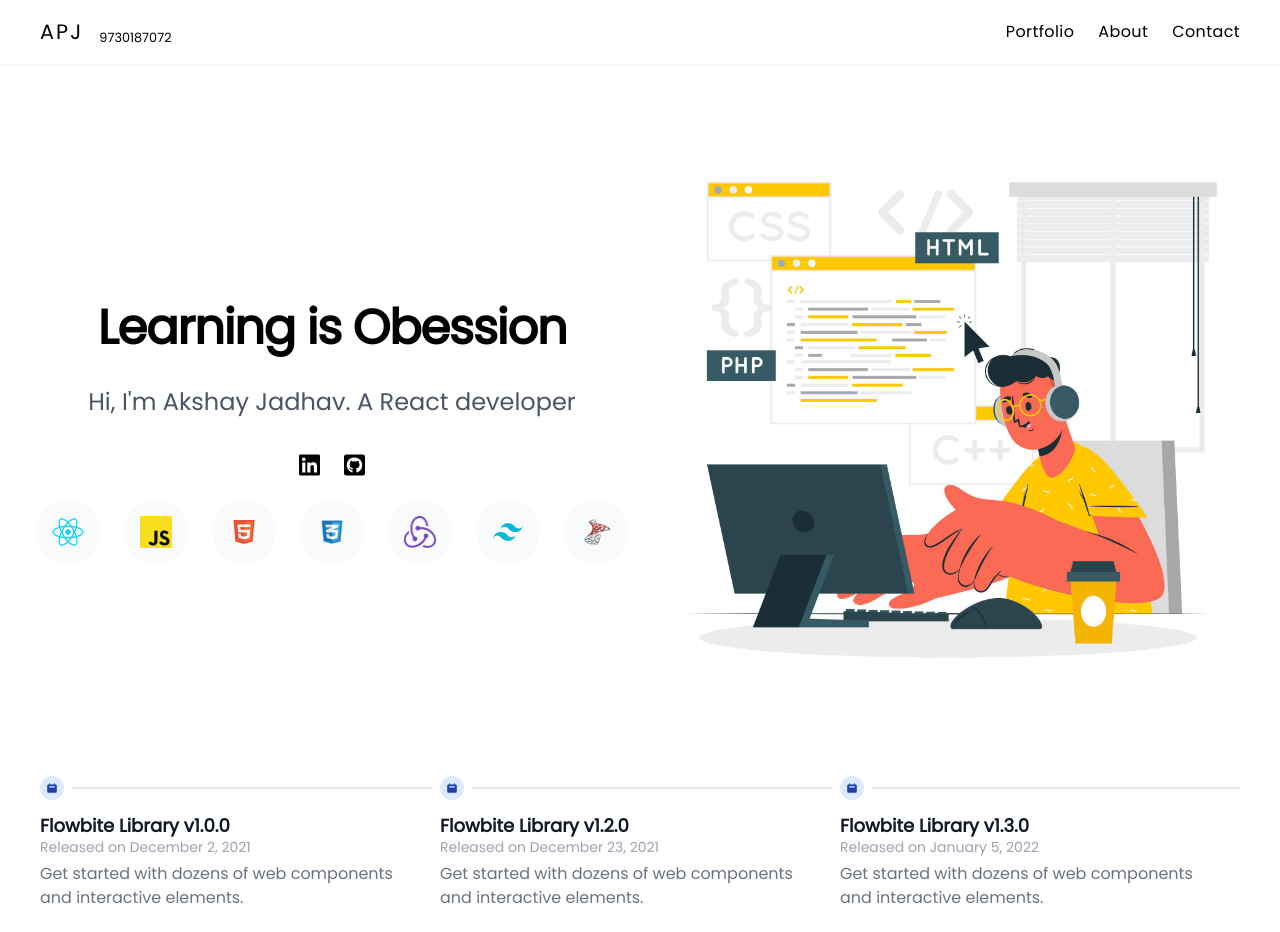
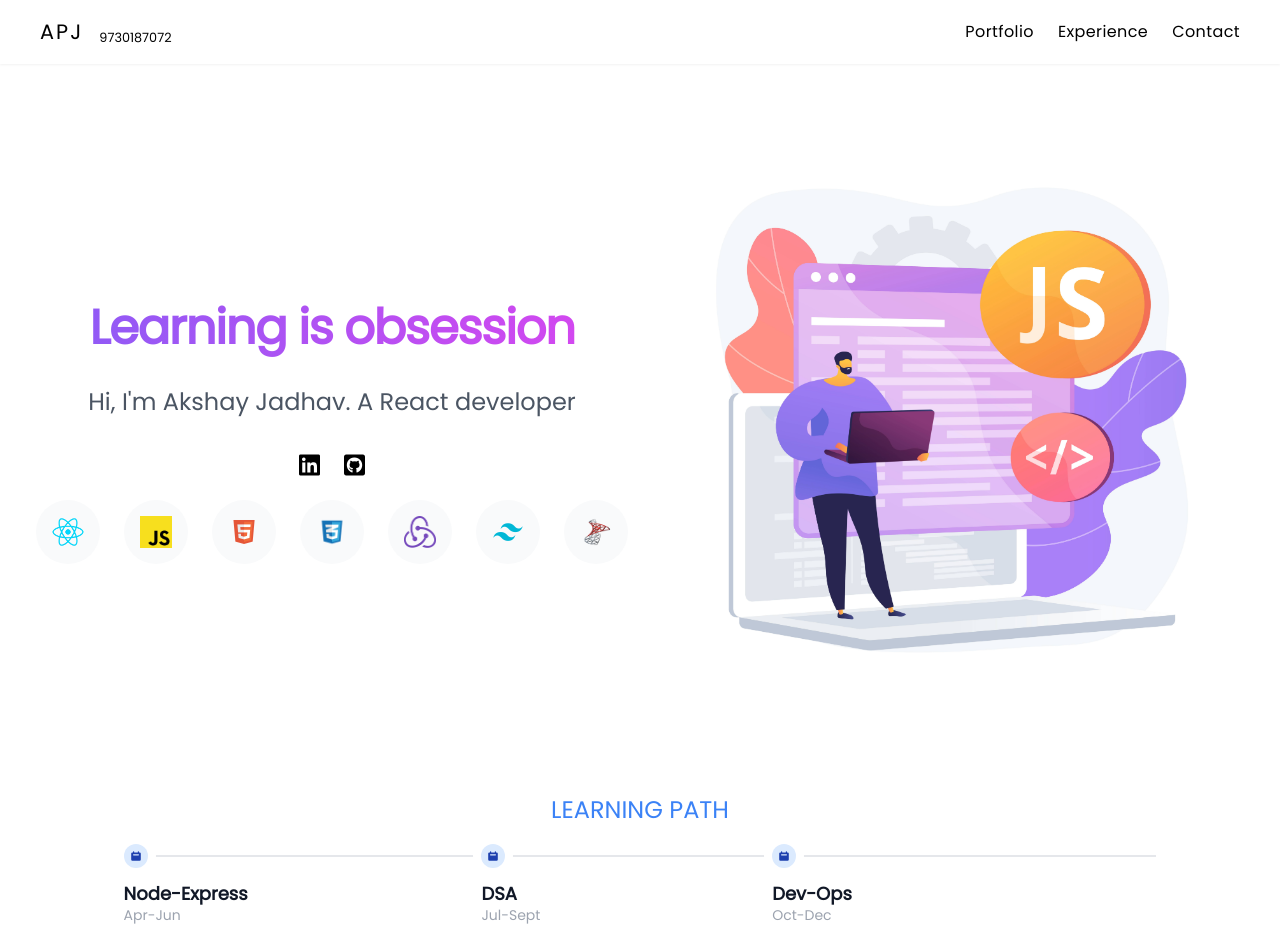
Before and after one commit to apj19/PortfolioReact, a React (Vite) app: page / in a window 1280 px wide. Shown: the top 932 px of the page. Built offline with nearby package versions, Linux system fonts and the light colour scheme.

Commit message:
added headline

```diff
--- a/src/components/Hero.jsx
+++ b/src/components/Hero.jsx
@@ -4,8 +4,8 @@ function Hero() {
   return (
     <div className="grid gird-cols-1 md:grid-cols-2  place-items-center bg-white px-6 py-12  ">
       <div className="text-center">
-        <h1 className="mt-4 text-[2rem] font-bold tracking-tight md:text-[3rem]">
-          Learning is Obession
+        <h1 className="mt-4 bg-gradient-to-r from-violet-500 to-fuchsia-500  text-[2rem] bg-clip-text font-bold tracking-tight md:text-[3rem] text-transparent">
+          Learning is obsession
         </h1>
         <p className="mt-6 text-[1.3rem] md:text-[1.5rem]  leading-7 text-gray-600">
           Hi, I'm Akshay Jadhav. A React developer
@@ -51,7 +51,7 @@ function Hero() {
         </div>
       </div>
       <div>
-        <img className="rounded-xl" src="../hero.jpg" alt="" />
+        <img className="rounded-xl" src="../jshero.jpg" alt="" />
       </div>
     </div>
   );
--- a/src/components/NavBar.jsx
+++ b/src/components/NavBar.jsx
@@ -18,7 +18,7 @@ function NavBar() {
             Portfolio
           </li>
           <li className="hover:text-blue-500 cursor-pointer font-[500]">
-            About
+            Experience
           </li>
           <li className="hover:text-blue-500 cursor-pointer font-[500]">
             Contact
--- a/src/components/Timeline.jsx
+++ b/src/components/Timeline.jsx
@@ -3,7 +3,10 @@ import React from "react";
 function Timeline() {
   return (
     <section className="px-10">
-      <ol class="items-center flex flex-col md:flex-row">
+      <h2 className="text-[1.5rem] py-4 text-center font-[500] text-blue-500 ">
+        LEARNING PATH
+      </h2>
+      <ol class="items-center flex justify-center flex-col md:flex-row">
         <li class="relative mb-6 sm:mb-0">
           <div class="flex items-center">
             <div class="z-10 flex items-center justify-center w-6 h-6 bg-blue-100 rounded-full ring-0 ring-white dark:bg-blue-900 sm:ring-8 dark:ring-gray-900 shrink-0">
@@ -25,14 +28,13 @@ function Timeline() {
           </div>
           <div class="mt-3 sm:pr-8">
             <h3 class="text-lg font-semibold text-gray-900 dark:text-white">
-              Flowbite Library v1.0.0
+              Node-Express
             </h3>
             <time class="block mb-2 text-sm font-normal leading-none text-gray-400 dark:text-gray-500">
-              Released on December 2, 2021
+              Apr-Jun
             </time>
             <p class="text-base font-normal text-gray-500 dark:text-gray-400">
-              Get started with dozens of web components and interactive
-              elements.
+              will acqurie fullstack MERN developer skill
             </p>
           </div>
         </li>
@@ -57,14 +59,13 @@ function Timeline() {
           </div>
           <div class="mt-3 sm:pr-8">
             <h3 class="text-lg font-semibold text-gray-900 dark:text-white">
-              Flowbite Library v1.2.0
+              DSA
             </h3>
             <time class="block mb-2 text-sm font-normal leading-none text-gray-400 dark:text-gray-500">
-              Released on December 23, 2021
+              Jul-Sept
             </time>
             <p class="text-base font-normal text-gray-500 dark:text-gray-400">
-              Get started with dozens of web components and interactive
-              elements.
+              To improve problem solving skill.
             </p>
           </div>
         </li>
@@ -89,14 +90,13 @@ function Timeline() {
           </div>
           <div class="mt-3 sm:pr-8">
             <h3 class="text-lg font-semibold text-gray-900 dark:text-white">
-              Flowbite Library v1.3.0
+              Dev-Ops
             </h3>
             <time class="block mb-2 text-sm font-normal leading-none text-gray-400 dark:text-gray-500">
-              Released on January 5, 2022
+              Oct-Dec
             </time>
             <p class="text-base font-normal text-gray-500 dark:text-gray-400">
-              Get started with dozens of web components and interactive
-              elements.
+              To get understanding of cloud technologies.
             </p>
           </div>
         </li>
--- a/src/pages/Home.jsx
+++ b/src/pages/Home.jsx
@@ -8,6 +8,7 @@ function Home() {
   return (
     <main className="pt-16 font-['Poppins']">
       <Hero />
+
       <Timeline />
       <section className="bg-white py-16 px-10 ">
         <h2 className="text-[1.5rem] py-4 text-center font-[500] text-blue-500 ">
```
Also changed, not shown: public/jshero.jpg (added).
